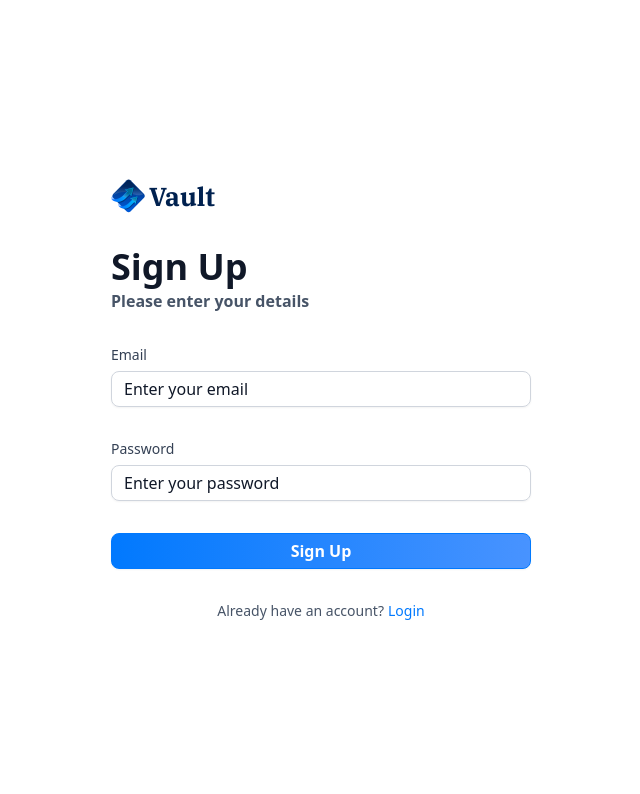
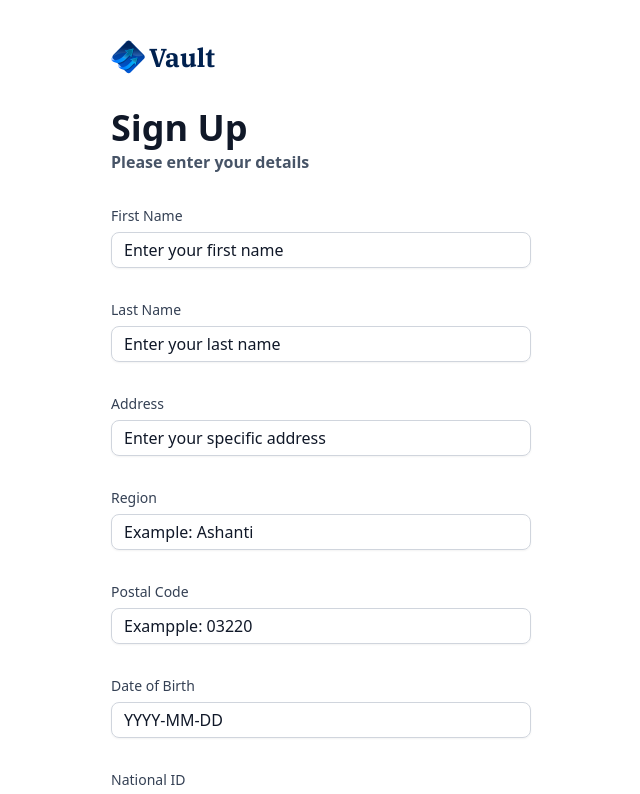
Before and after one commit to prof-biney/banking_web, a Next.js app: page /sign-up in a window 1280 px wide. Shown: the top 794 px of the page, without its empty margins (319-959 px from the left). Built offline with nearby package versions, Linux system fonts and the light colour scheme.

Commit message:
work on sign-up form

```diff
--- a/components/AuthForm.tsx
+++ b/components/AuthForm.tsx
@@ -19,9 +19,11 @@
   const [user, setUser] = useState(null);
   const [isLoading, setIsLoading] = useState(false);
 
+  const formSchema = authFormSchema(type);
+
   // 1. Define your form.
-  const form = useForm<z.infer<typeof authFormSchema>>({
-    resolver: zodResolver(authFormSchema),
+  const form = useForm<z.infer<typeof formSchema>>({
+    resolver: zodResolver(formSchema),
     defaultValues: {
       email: "",
       password: "",
@@ -29,7 +31,7 @@
   });
 
   // 2. Define a submit handler.
-  function onSubmit(values: z.infer<typeof authFormSchema>) {
+  function onSubmit(values: z.infer<typeof formSchema>) {
     // Do something with the form values.
     // ✅ This will be type-safe and validated.
     setIsLoading(true);
@@ -72,6 +74,59 @@
         <>
           <Form {...form}>
             <form onSubmit={form.handleSubmit(onSubmit)} className="space-y-8">
+              {type === "sign-up" && (
+                <>
+                  <CustomInput
+                    control={form.control}
+                    name="firstName"
+                    label="First Name"
+                    placeholder="Enter your first name"
+                  />
+
+                  <CustomInput
+                    control={form.control}
+                    name="lastName"
+                    label="Last Name"
+                    placeholder="Enter your last name"
+                  />
+
+                  <CustomInput
+                    control={form.control}
+                    name="address1"
+                    label="Address"
+                    placeholder="Enter your specific address"
+                  />
+
+                  <CustomInput
+                    control={form.control}
+                    name="region"
+                    label="Region"
+                    placeholder="Example: Ashanti"
+                  />
+
+                  <CustomInput
+                    control={form.control}
+                    name="postalCode"
+                    label="Postal Code"
+                    placeholder="Exampple: 03220"
+                  />
+
+                  <CustomInput
+                    control={form.control}
+                    name="dateOfBirth"
+                    label="Date of Birth"
+                    placeholder="YYYY-MM-DD"
+                  />
+
+                  <CustomInput
+                    control={form.control}
+                    name="nationalID"
+                    label="National ID"
+                    placeholder="Example: GHA-111111111-1"
+                  />
+                </>
+              )}
+
               <CustomInput
                 control={form.control}
                 name="email"
@@ -85,27 +140,6 @@
                 label="Password"
                 placeholder="Enter your password"
               />
-
-              {/* <FormField
-              control={form.control}
-              name="password"
-              render={({ field }) => (
-                <div className="form-item">
-                  <FormLabel className="form-label">Password</FormLabel>
-                  <div className="flex w-ful flex-col">
-                    <FormControl>
-                      <Input
-                        placeholder="Enter your password"
-                        className="input-class"
-                        type="password"
-                        {...field}
-                      />
-                    </FormControl>
-                    <FormMessage className="form-message mt-2" />
-                  </div>
-                </div>
-              )}
-            /> */}
 
               <div className="flex flex-col gap-4">
                 <Button type="submit" disabled={isLoading} className="form-btn">
--- a/components/CustomInput.tsx
+++ b/components/CustomInput.tsx
@@ -9,9 +9,11 @@
 import { Control, FieldPath } from "react-hook-form";
 import { z } from "zod";
 
+const formSchema = authFormSchema("sign-up");
+
 type CustomInputProps = {
-  control: Control<z.infer<typeof authFormSchema>>;
-  name: FieldPath<z.infer<typeof authFormSchema>>;
+  control: Control<z.infer<typeof formSchema>>;
+  name: FieldPath<z.infer<typeof formSchema>>;
   label: string;
   placeholder: string;
 };
--- a/lib/utils.ts
+++ b/lib/utils.ts
@@ -195,8 +195,19 @@
   return date > twoDaysAgo ? "Processing" : "Success";
 };
 
-export const authFormSchema = z.object({
-  // both
-  email: z.string().email(),
-  password: z.string().min(8),
-});
+export const authFormSchema = (type: string) =>
+  z.object({
+    // sign up
+    firstName: type === "sign-in" ? z.string().optional() : z.string().min(3),
+    lastName: type === "sign-in" ? z.string().optional() : z.string().min(3),
+    address1: type === "sign-in" ? z.string().optional() : z.string().max(50),
+    region: type === "sign-in" ? z.string().optional() : z.string().min(3),
+    postalCode:
+      type === "sign-in" ? z.string().optional() : z.string().min(3).max(5),
+    dateOfBirth: type === "sign-in" ? z.string().optional() : z.string().min(3),
+    nationalID:
+      type === "sign-in" ? z.string().optional() : z.string().min(3).max(15),
+    // both
+    email: z.string().email(),
+    password: z.string().min(8),
+  });
```
